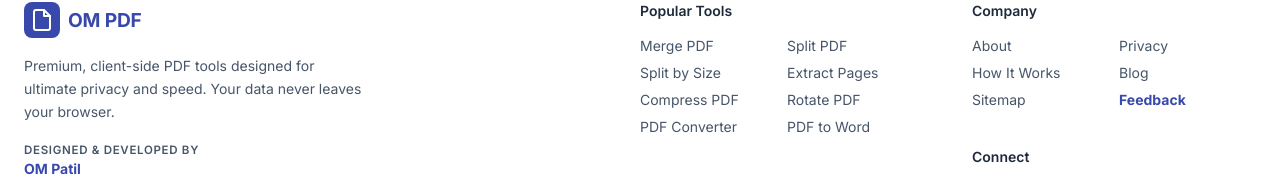
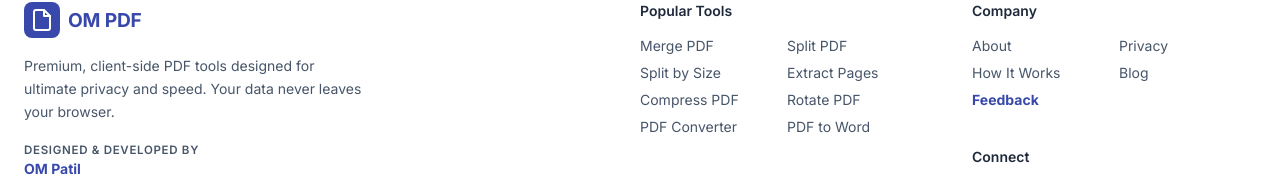
Before and after one commit to omspradippatil/OM-pdf, a React (Vite) app: page / in a window 1280 px wide. Shown: the part 3436-3617 px from the top of the page. Built offline with nearby package versions, Linux system fonts and the light colour scheme; no server answers.

Commit message:
Update Footer.jsx

```diff
--- a/src/components/Footer.jsx
+++ b/src/components/Footer.jsx
@@ -154,7 +154,6 @@
                 <Link to="/privacy" className="footer-tool-link">Privacy</Link>
                 <Link to="/how-it-works" className="footer-tool-link">How It Works</Link>
                 <Link to="/blog" className="footer-tool-link">Blog</Link>
-                <a href="/sitemap.xml" className="footer-tool-link" target="_blank" rel="noopener noreferrer">Sitemap</a>
                 <Link to="/feedback" className="footer-tool-link" style={{ fontWeight: 700, color: 'var(--primary)' }}>Feedback</Link>
               </div>
             </div>
```
